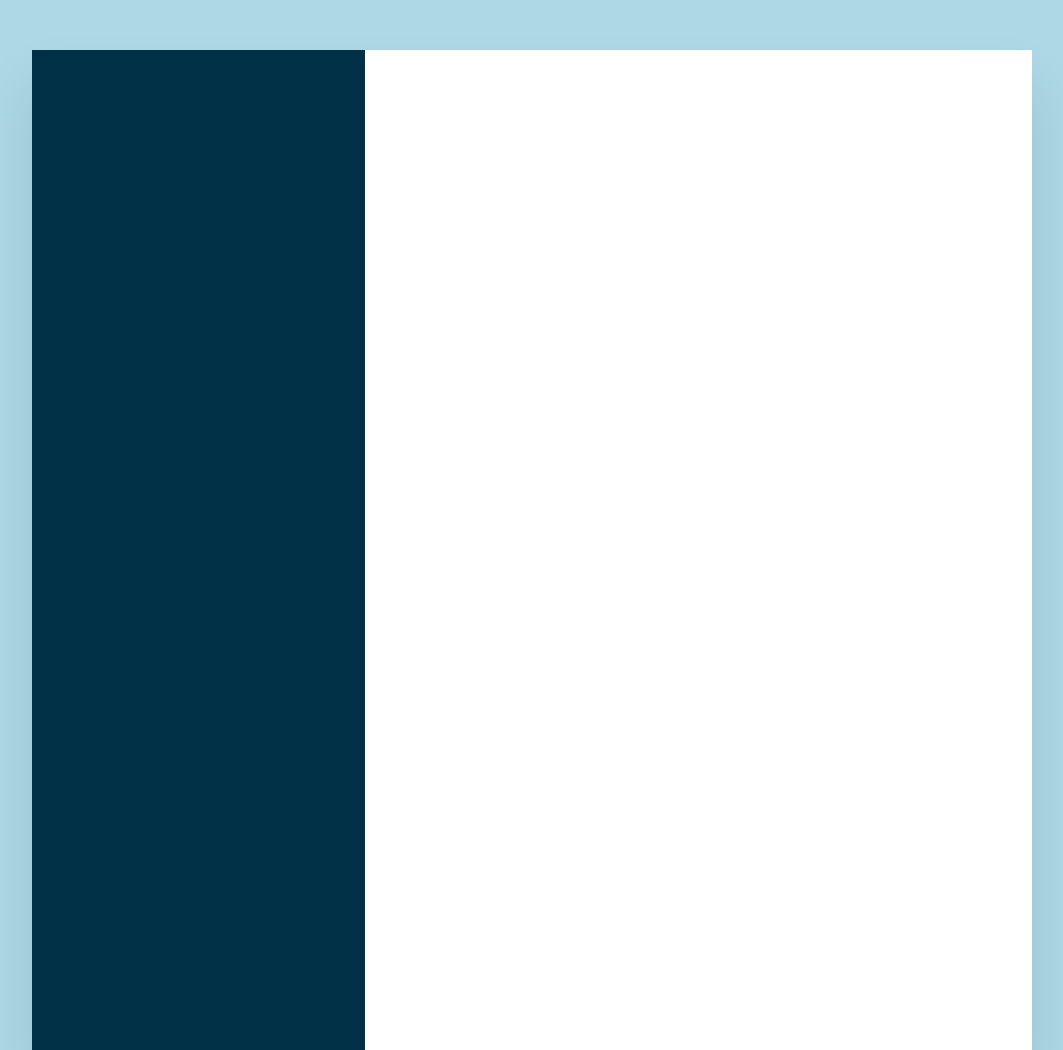
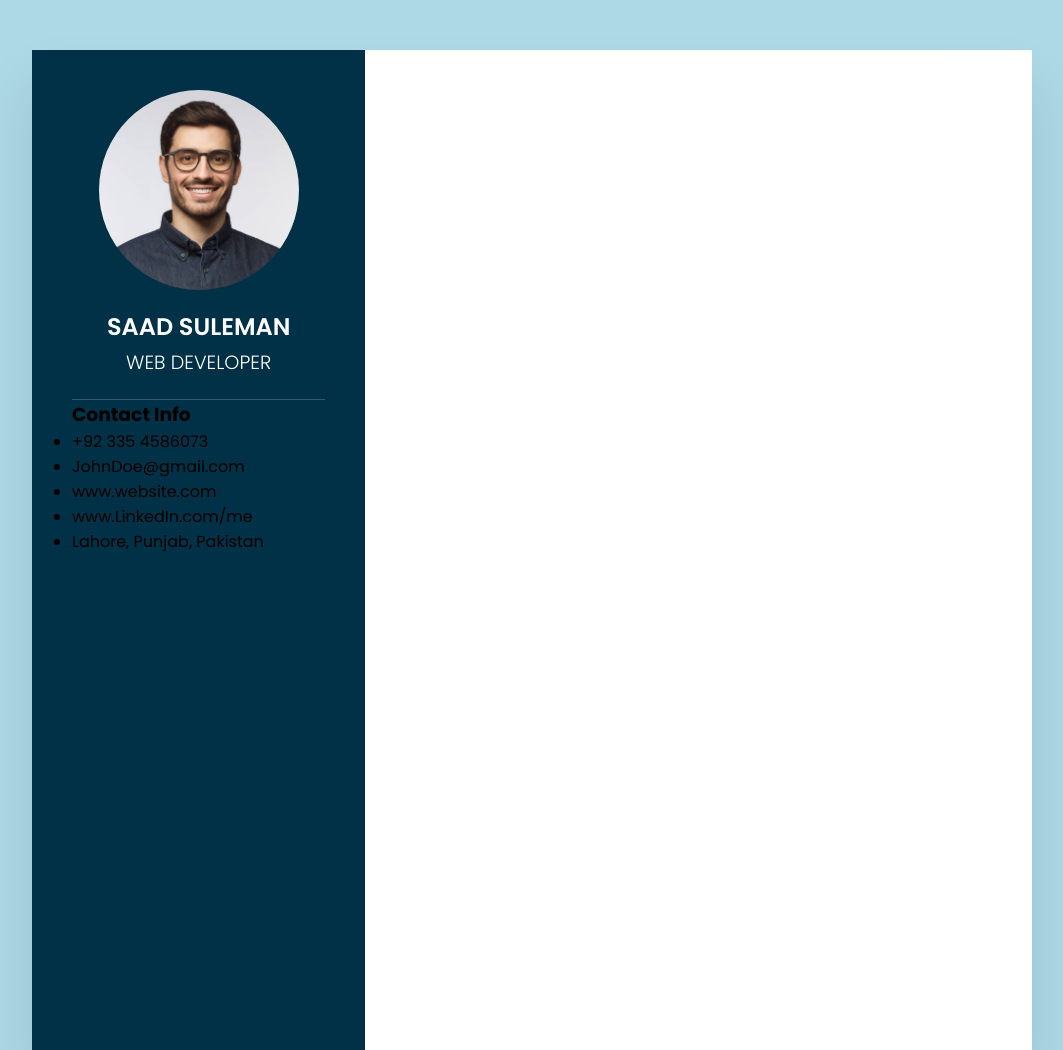
Before and after one commit to SAADSULEMAN053/Web-Technologies, a plain HTML site: page MISC/Resume/index.html in a window 1280 px wide. Shown: the top 1050 px of the page, without its empty margins (108-1171 px from the left). Drawn offline with Linux system fonts and the light colour scheme.

Commit message:
Add Profile Text

```diff
--- a/MISC/Resume/ResumeStyle.css
+++ b/MISC/Resume/ResumeStyle.css
@@ -46,3 +46,49 @@ body
     padding: 40px;
 
 }
+
+.profileText
+{
+    position: relative;
+    display: flex;
+    flex-direction: column;
+    align-items: center;
+    padding-bottom: 20px;
+    border-bottom: 1px solid rgba(255,255,255,0.2);
+}
+
+.profileText .imgBx
+{
+    position: relative;
+    width: 200px;
+    height: 200px;
+    border-radius: 50%;
+    overflow: hidden;
+}
+
+.profileText .imgBx img
+{
+    position: absolute;
+    top: 0;
+    left: 0;
+    width: 100%;
+    height: 100%;
+    object-fit: cover;
+}
+
+.profileText h2
+{
+    color: white;
+    font-size: 1.5em;
+    margin-top: 20px;
+    text-transform: uppercase;
+    text-align: center;
+    font-weight: 600;
+    line-height: 1.4em;
+}
+
+.profileText h2 span
+{
+    font-size: 0.8em;
+    font-weight: 300;
+}
--- a/MISC/Resume/index.html
+++ b/MISC/Resume/index.html
@@ -8,7 +8,40 @@
 </head>
 <body>
     <div class="container">
-        <div class="left_side"></div>
+        <div class="left_side">
+            <div class="profileText">
+                <div class="imgBx">
+                    <img src="img.jpg" alt="ProfilePic">
+                </div>
+                <h2>Saad Suleman <br><span> Web Developer</span></h2>
+            </div>
+
+            <div class="contactInfo">
+                <h3 class="title">Contact Info</h3>
+                <ul>
+                    <li>
+                        <span class="icon"></span>
+                        <span class="text">+92 335 4586073</span>
+                    </li>
+                    <li>
+                        <span class="icon"></span>
+                        <span class="text">JohnDoe@gmail.com</span>
+                    </li>
+                    <li>
+                        <span class="icon"></span>
+                        <span class="text">www.website.com</span>
+                    </li>
+                    <li>
+                        <span class="icon"></span>
+                        <span class="text">www.LinkedIn.com/me</span>
+                    </li>
+                    <li>
+                        <span class="icon"></span>
+                        <span class="text">Lahore, Punjab, Pakistan</span>
+                    </li>
+                </ul>
+            </div>
+        </div>
         <div class="right_side"></div>
     </div>
 </body>
```
Also changed, not shown: MISC/Resume/img.jpg (added).
